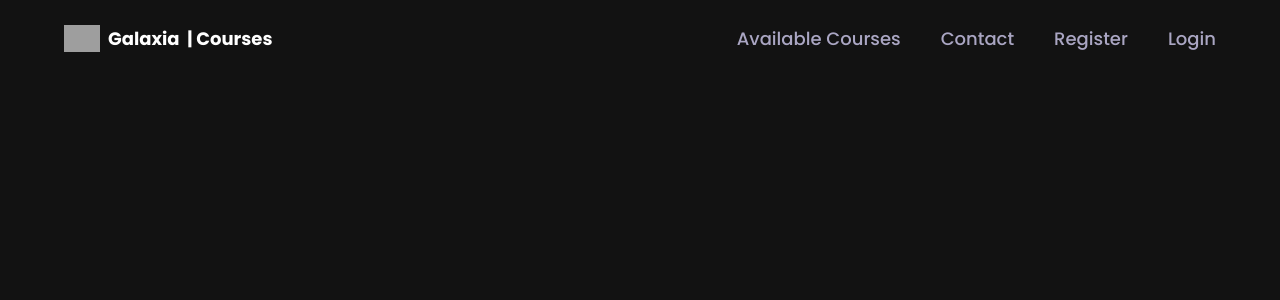
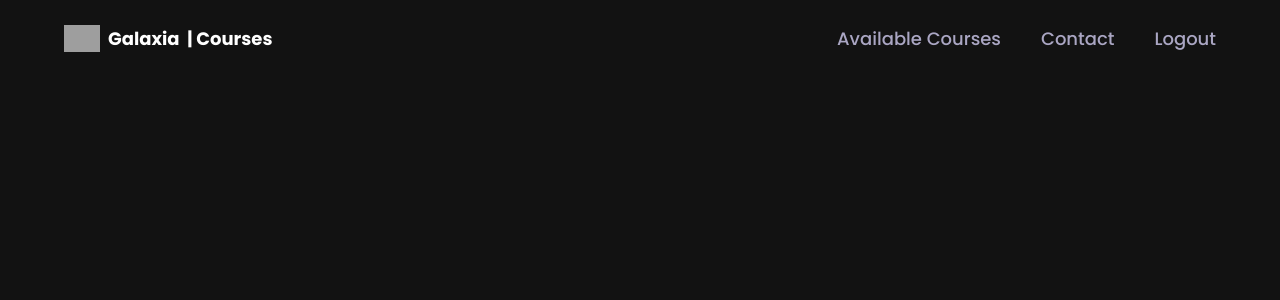
Before and after one commit to sofijalazarova/galaxia, a React (Vite) app in the folder galaxia/: page /galaxia/planet/neptune in a window 1280 px wide. Shown: the top 300 px of the page. Built offline with nearby package versions, Linux system fonts and the light colour scheme; grey boxes are pictures that could not be loaded.

Commit message:
Added logout functionality

```diff
--- a/galaxia/src/components/Navbar.jsx
+++ b/galaxia/src/components/Navbar.jsx
@@ -1,9 +1,15 @@
 import React, {useEffect, useState} from 'react';
-import { Link } from 'react-router-dom';
+import { Link, useNavigate } from 'react-router-dom';
 import { styles } from '../styles';
 import  { menu, close } from '../assets';
+import { useLocalState } from '../hooks/useLocalStorage'
+import axios from '../custom-axios/axios';
 
 const Navbar = () => {
+
+  const [jwt, setJwt] = useLocalState();
+  const [isLoggedIn, setIsLoggedIn] = useState(false);
+  const navigate = useNavigate();
 
   const [active, setActive] = useState("");
   const [toggle, setToggle] = useState(false);
@@ -21,6 +27,23 @@ const Navbar = () => {
 
     window.addEventListener("scroll", handleScroll);
     return () => window.removeEventListener("scroll", handleScroll);
+  }, []);
+
+  const handleLogout = async () => {
+
+    try{
+      const response = await axios.post('/auth/logout');
+      localStorage.removeItem('jwt');
+      setIsLoggedIn(false);
+      navigate('/login');
+    } catch(error){
+      console.error('Logout failed');
+    }
+  }
+
+  useEffect(() => {
+    const jwtToken = localStorage.getItem('jwt');
+    setIsLoggedIn(!!jwtToken);
   }, []);
 
   return (
@@ -67,7 +90,9 @@ const Navbar = () => {
               <a href="/contact">Contact</a>
             </li>
 
-            <li
+            {!isLoggedIn && (
+              <>
+                <li
               className={`${
                 active === "Register" ? "text-white" : "text-secondary"
               } hover:text-white text-[18px] font-medium cursor-pointer`}
@@ -84,6 +109,37 @@ const Navbar = () => {
             >
               <a href="/login">Login</a>
             </li>
+              </>
+            )}
+
+            {isLoggedIn && (
+                <li
+                className={`${
+                  active === "Logout" ? "text-white" : "text-secondary"
+                } hover:text-white text-[18px] font-medium cursor-pointer`}
+                onClick={handleLogout}
+              >
+                <a>Logout</a>
+              </li>
+            )}
+
+            {/* <li
+              className={`${
+                active === "Register" ? "text-white" : "text-secondary"
+              } hover:text-white text-[18px] font-medium cursor-pointer`}
+              onClick={() => setActive("Register")}
+            >
+              <a href="/register">Register</a>
+            </li>
+
+            <li
+              className={`${
+                active === "Login" ? "text-white" : "text-secondary"
+              } hover:text-white text-[18px] font-medium cursor-pointer`}
+              onClick={() => setActive("Login")}
+            >
+              <a href="/login">Login</a>
+            </li> */}
         </ul>
 
         <div className='sm:hidden flex flex-1 justify-end items-center'>
```
